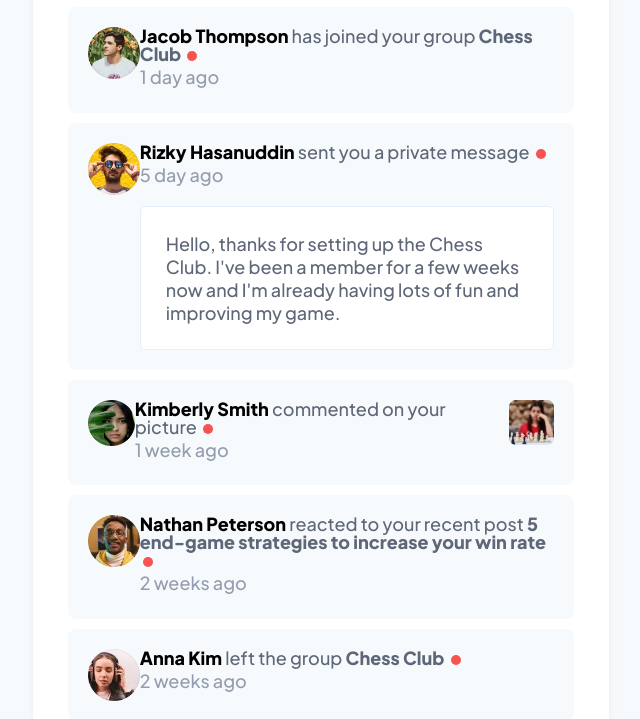
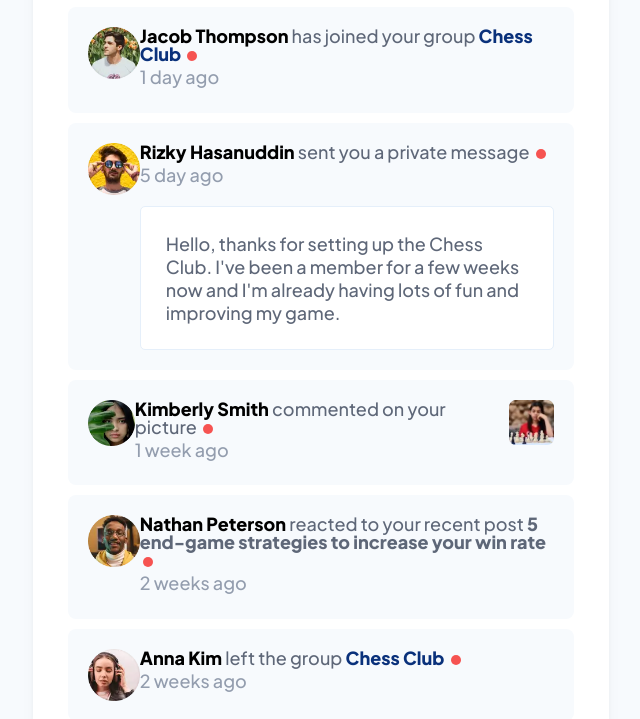
Before and after one commit to jean266/principal-pagina-notificiciones, a website: page public/index.html in a window 1280 px wide. Shown: the part 356-1075 px from the top of the page, without its empty margins (319-959 px from the left). Drawn offline with Linux system fonts and the light colour scheme.

Commit message:
forth commit

```diff
--- a/public/index.html
+++ b/public/index.html
@@ -70,7 +70,7 @@
           <p>
             <span class="notification_name">Jacob Thompson</span>
             has joined your group
-            <span class="notification_action">Chess Club</span>
+            <span class="notification_action group">Chess Club</span>
             <span class="notification_point activo-point" id="point"></span>
           </p>
 
@@ -146,7 +146,7 @@
           <p>
             <span class="notification_name">Anna Kim </span>
             left the group
-            <span class="notification_action">Chess Club</span>
+            <span class="notification_action group">Chess Club</span>
             <span class="notification_point activo-point" id="point"></span>
           </p>
 
--- a/src/scss/layout/_layout.scss
+++ b/src/scss/layout/_layout.scss
@@ -143,6 +143,10 @@ header {
         .notification_action {
             font-weight: v.$extrabold;
 
+            &.group {
+                color: v.$blue;
+            }
+
             &:hover {
                 color: v.$blue;
                 cursor: pointer;
```
Also changed, not shown: public/build/css/index.css.
